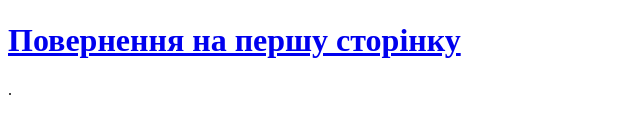
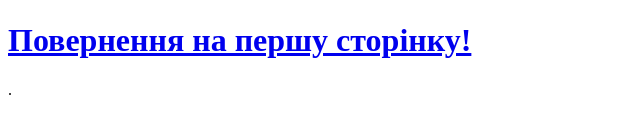
Before and after one commit to Oleksiy107/lesson, a plain HTML site: page gallery.html in a window 1280 px wide. Shown: the part 261-394 px from the top of the page, 0-640 px from the left. Drawn offline with Linux system fonts and the light colour scheme.

Commit message:
add commit

```diff
--- a/gallery.html
+++ b/gallery.html
@@ -14,7 +14,7 @@
     <img src="./gallety/images.jpeg" style="width:300px;" />
     <img src="./gallety/xbox_one_s_2_tb_console_launch_edition_500x500.15tc7l46l480ow00cs0cg4cg4.a5t19c1lt1c0cgc808kcg088o.th.jpeg"
         style="width:250px;" />
-    <h1><a href="./index.html">Повернення на першу сторінку</a></h1>
+    <h1><a href="./index.html">Повернення на першу сторінку!</a></h1>
 </body>
 .
 
```
